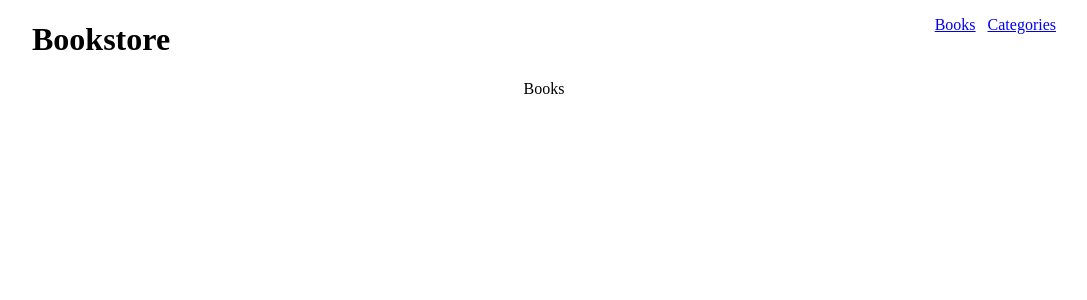
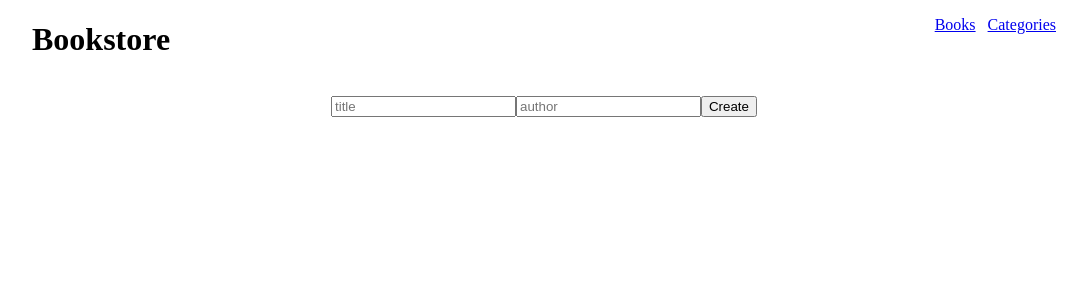
Before and after one commit to JuanLPalacios/bookstore, a React (Create React App) app: page / in a window 1280 px wide. Shown: the top 300 px of the page, without its empty margins (96-1183 px from the left). Built offline with nearby package versions, Linux system fonts and the light colour scheme.

Commit message:
Add books components

```diff
--- a/src/App.js
+++ b/src/App.js
@@ -1,8 +1,8 @@
 import { Route, Routes } from 'react-router-dom';
 import './App.css';
-import Books from './components/Books';
-import Categories from './components/Categories';
-import NavBar from './components/NavBar';
+import Books from './Books';
+import Categories from './Categories';
+import NavBar from './NavBar';
 
 function App() {
   return (
--- /dev/null
+++ b/src/Books.js
@@ -0,0 +1,18 @@
+import { useState } from 'react';
+import Book from './components/Book';
+import BookInput from './components/BookInput';
+
+export default function Books() {
+  // eslint-disable-next-line no-unused-vars
+  const [list, setList] = useState([]);
+  return (
+    <div className="Books">
+      <ul>
+        {list.map((book) => (
+          <Book key={book.id} title={book.title} author={book.author} />
+        ))}
+      </ul>
+      <BookInput />
+    </div>
+  );
+}
--- /dev/null
+++ b/src/components/Book.js
@@ -0,0 +1,11 @@
+export default function Book(props) {
+  // eslint-disable-next-line object-curly-newline, react/prop-types
+  const { key, title, author, onDelete } = props;
+  return (
+    <li>
+      <h4>{title}</h4>
+      {author}
+      <button type="button" onClick={() => onDelete(key)}>Delete</button>
+    </li>
+  );
+}
--- /dev/null
+++ b/src/components/BookInput.js
@@ -0,0 +1,15 @@
+export default function BookInput(props) {
+  // eslint-disable-next-line object-curly-newline, react/prop-types
+  const { onCreate } = props;
+  const onSubmit = (e) => {
+    e.preventDefault();
+    onCreate();
+  };
+  return (
+    <form className="BookInput" onSubmit={onSubmit}>
+      <input type="text" name="title" placeholder="title" />
+      <input type="text" name="author" placeholder="author" />
+      <button type="submit">Create</button>
+    </form>
+  );
+}
--- a/src/components/Books.js
+++ /dev/null
@@ -1,3 +0,0 @@
-export default function Books() {
-  return <>Books</>;
-}
```
Also changed, not shown: src/Categories.js (renamed from src/components/Categories.js), src/NavBar.css (renamed from src/components/NavBar.css), src/NavBar.js (renamed from src/components/NavBar.js).
